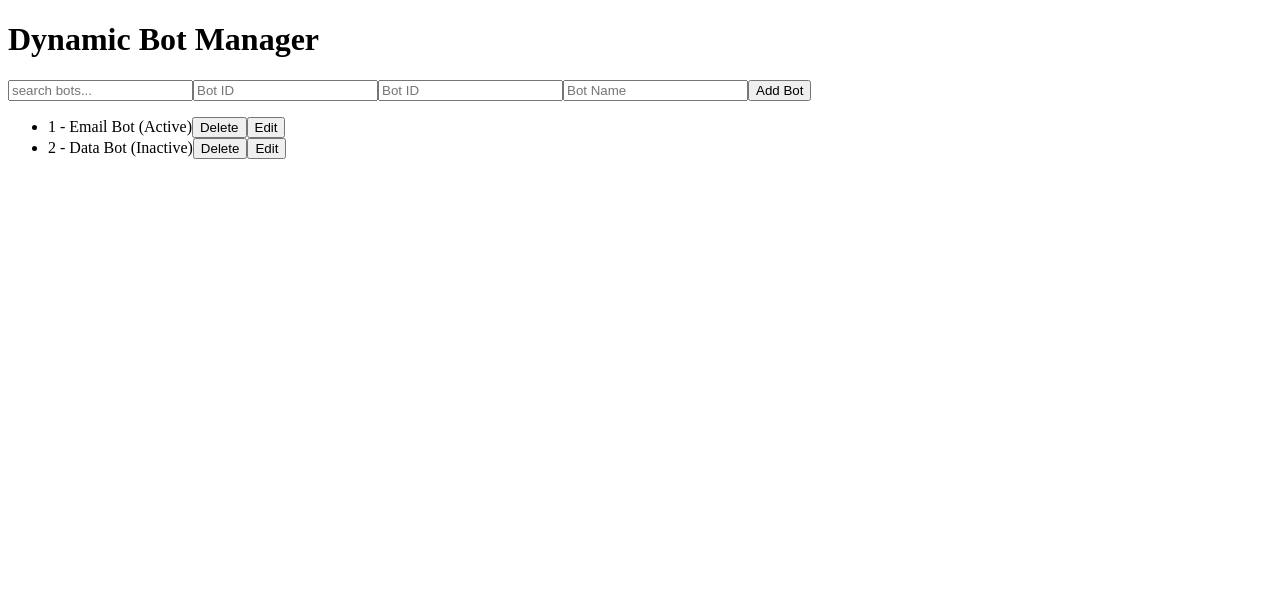
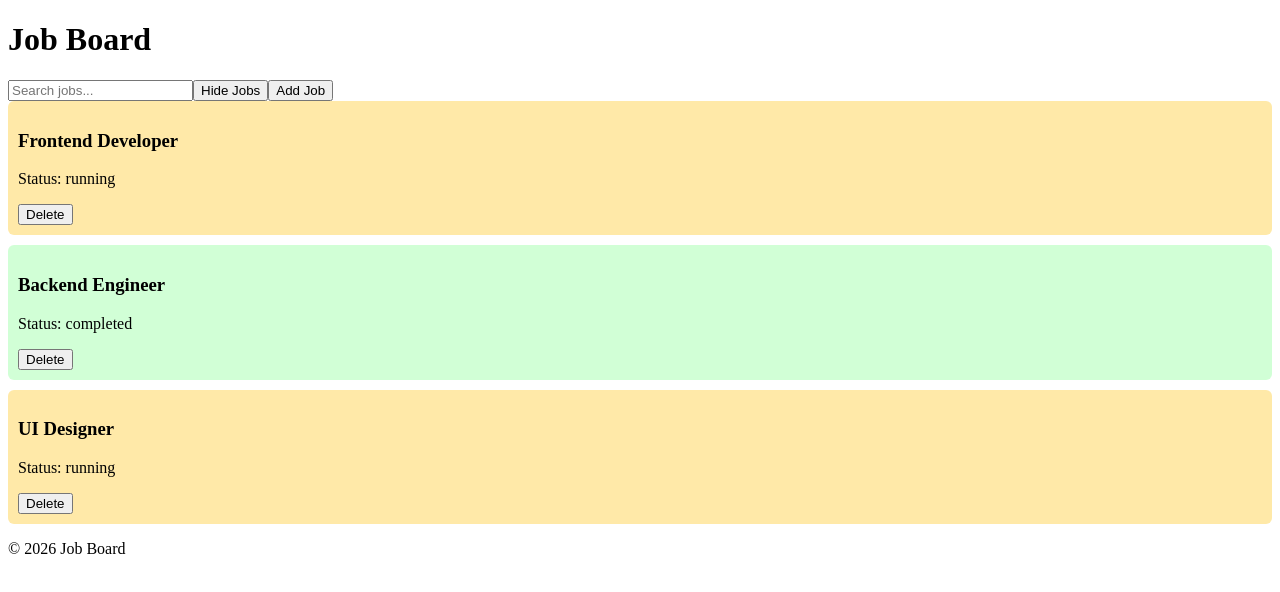
Before and after one commit to nathanfell32-debug/my-first-react-app, a React (Create React App) app: page / in a window 1280 px wide. Shown: the top 592 px of the page. Built offline with nearby package versions, Linux system fonts and the light colour scheme.

Commit message:
practical activity 11 - building a modular job board application
Building a Modular Job Board Application
Objective: Create a React application with multiple components, conditional rendering, and basic styling to display and manage a job board.

```diff
--- a/src/App.js
+++ b/src/App.js
@@ -1,10 +1,62 @@
-import React from 'react';
-import DynamicBotManager from './activity-10/DynamicBotManager';
+import React, { useState } from 'react';
+import Header from "./activity-11/Header";
+import Footer from "./activity-11/Footer";
+import JobList from "./activity-11/JobList";
+
 
 function App() {
+  const [jobs, setJobs] = useState([
+    { id: 1, title: "Frontend Developer", status: "running" },
+    { id: 2, title: "Backend Engineer", status: "completed" },
+    { id: 3, title: "UI Designer", status: "running" }
+  ]);
+
+  const [showJobs, setShowJobs] = useState(true);
+  const [searchTerm, setSearchTerm] = useState("");
+
+  //add job
+  const addJob = () => {
+    const newJob = {
+      id: jobs.length + 1,
+      title: "New Job",
+      status: "Running"
+    };
+    setJobs([...jobs, newJob]);
+  };
+
+  //delete job
+  const deleteJob = (id) => {
+    setJobs(jobs.filter((job) => job.id !== id));
+  };
+
+  //filter jobs
+  const filteredJobs = jobs.filter((job) =>
+  job.title.toLowerCase().includes(searchTerm.toLowerCase())
+);
+
    return (
     <div className="App">
-      <DynamicBotManager />
+      <Header />
+
+    {/* search bar */}
+    <input
+      type="text"
+      placeholder="Search jobs..."
+      value={searchTerm}
+      onChange={(e) => setSearchTerm(e.target.value)}
+    />
+    {/* toggle button */}
+    <button onClick={() => setShowJobs(!showJobs)}>
+      {showJobs ? "Hide Jobs" : "Show Jobs"}
+    </button>
+
+    {/* add job */}
+    <button onClick={addJob}>Add Job</button>
+
+    {/* job list */}
+    {showJobs && <JobList jobs={filteredJobs} deleteJob={deleteJob} />}
+
+      <Footer />
     </div>
    );
 }
--- /dev/null
+++ b/src/activity-11/Footer.jsx
@@ -0,0 +1,9 @@
+const Footer = () => {
+    return (
+        <footer>
+            <p>© 2026 Job Board</p>
+        </footer>
+    );
+};
+
+export default Footer;
--- /dev/null
+++ b/src/activity-11/Header.jsx
@@ -0,0 +1,9 @@
+const Header = () => {
+    return (
+        <header>
+            <h1>Job Board</h1>
+        </header>
+    );
+};
+
+export default Header;
--- /dev/null
+++ b/src/activity-11/JobItem.jsx
@@ -0,0 +1,18 @@
+const JobItem = ({ job, deleteJob }) => {
+    const style = {
+        backgroundColor: job.status === "completed" ? "#d1ffd6" : "#ffe9a8",
+        padding: "10px",
+        marginBottom: "10px",
+        borderRadius: "6px"
+    };
+
+    return (
+        <div style={style}>
+            <h3>{job.title}</h3>
+            <p>Status: {job.status}</p>
+            <button onClick={() => deleteJob(job.id)}>Delete</button>
+        </div>
+    );
+};
+
+export default JobItem;
--- /dev/null
+++ b/src/activity-11/JobList.jsx
@@ -0,0 +1,13 @@
+import JobItem from "./JobItem";
+
+const JobList = ({ jobs, deleteJob }) => {
+    return (
+        <div>
+            {jobs.map((job) => (
+                <JobItem key={job.id} job={job} deleteJob={deleteJob} />
+            ))}
+        </div>
+    );
+};
+
+export default JobList;
```
